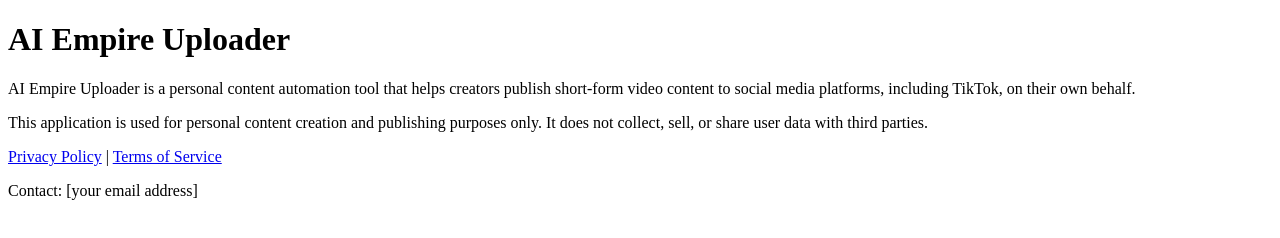
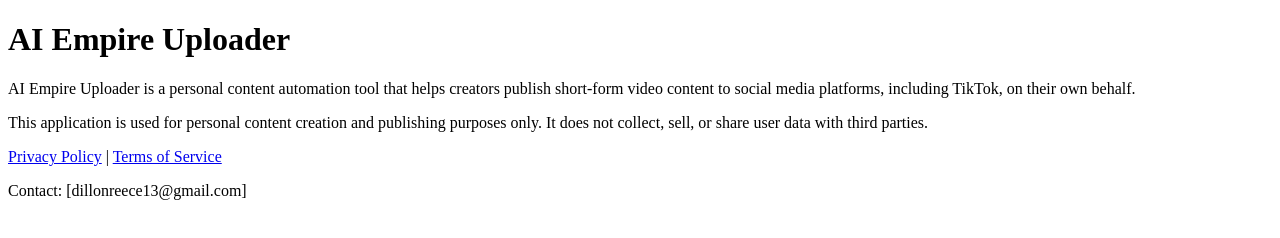
Before and after one commit to dillonreece13-max/ai-empire-uploader, a plain HTML site: page index.html in a window 1280 px wide. Drawn offline with Linux system fonts and the light colour scheme.

Commit message:
Update index.html

```diff
--- a/index.html
+++ b/index.html
@@ -6,6 +6,6 @@
 <p>AI Empire Uploader is a personal content automation tool that helps creators publish short-form video content to social media platforms, including TikTok, on their own behalf.</p>
 <p>This application is used for personal content creation and publishing purposes only. It does not collect, sell, or share user data with third parties.</p>
 <p><a href="privacy-policy.html">Privacy Policy</a> | <a href="terms-of-service.html">Terms of Service</a></p>
-<p>Contact: [your email address]</p>
+<p>Contact: [dillonreece13@gmail.com]</p>
 </body>
 </html>
```
